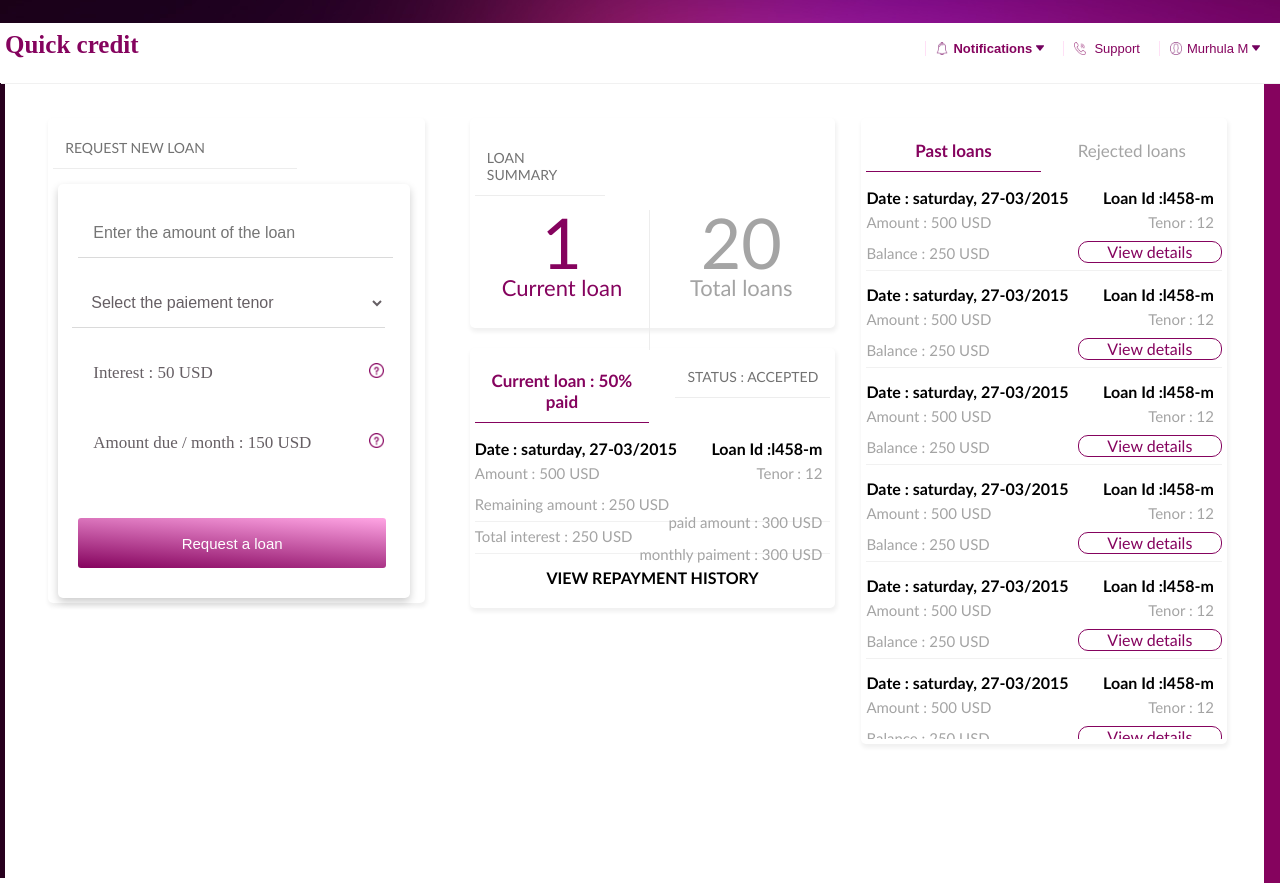
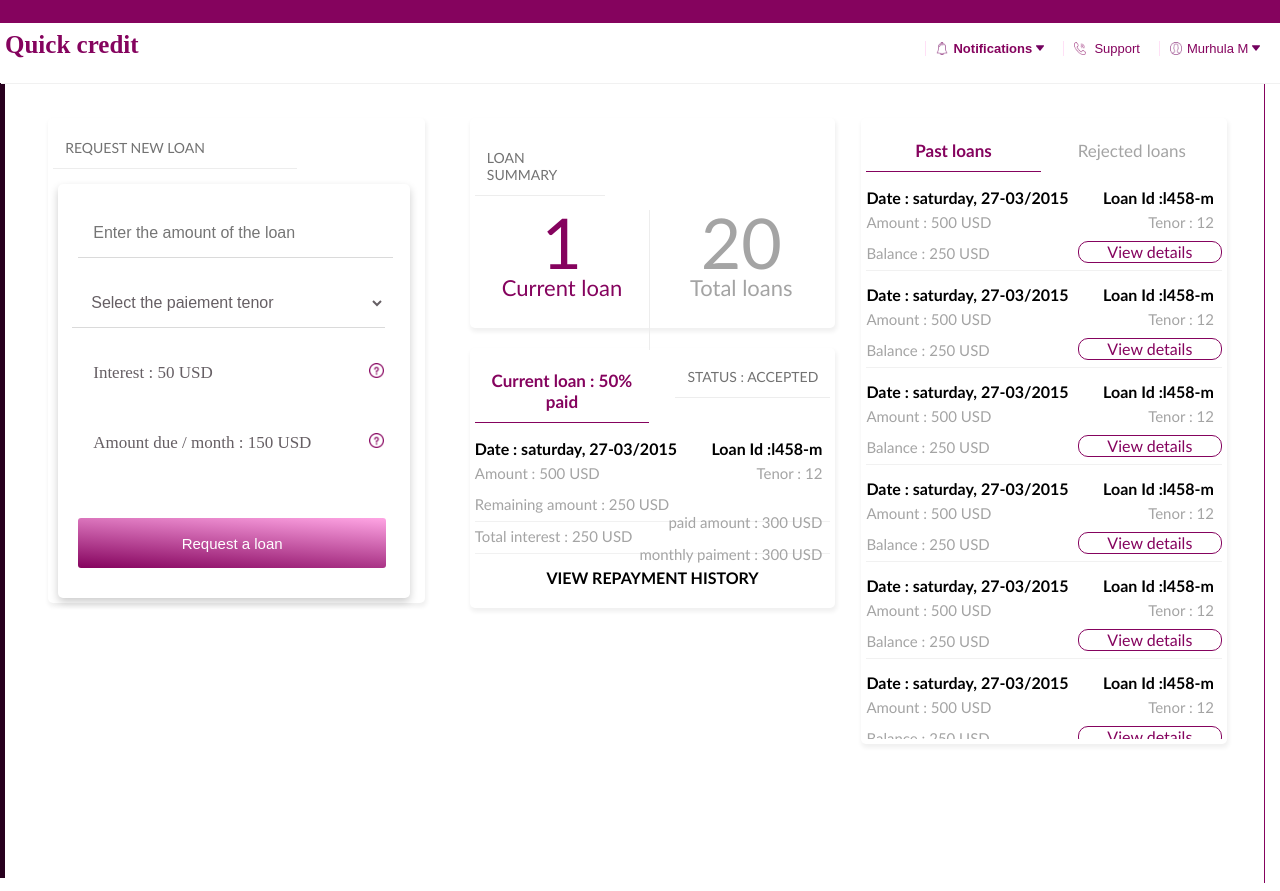
Before and after one commit to lemoissonM/quick-credit-project, a plain HTML site: page UI/dashboard.html in a window 1280 px wide. Drawn offline with Linux system fonts and the light colour scheme.

Commit message:
chore(design a good dashboard) adjust colors [ finishes #165965563]

```diff
--- a/UI/style/style.css
+++ b/UI/style/style.css
@@ -291,8 +291,8 @@ h2{width: 200px;}
 }
 /* dashboard general menu style  */
 .menu{box-shadow: 1px 1px 0px 0px #f1f1f1;margin-top:25px;margin-left:-0px; width:100%;position:fixed;height:60px;background:#ffffff}
-.support-bar{margin-top:-10px;margin-left:-8px; width:100%;position:fixed;height:30px;background-image:url('../images/background/background_image.jpg')}
-.body{ border-right: 16px solid rgba(133,3,94,1);background-color:#ffffff;width:100%;margin-top:0px;margin-left:-8px;padding-top: 80px}
+.support-bar{margin-top:-10px;margin-left:-8px; width:100%;position:fixed;height:30px;background-color: rgba(133,3,94,1)}
+.body{ border-right: 1px solid rgba(133,3,94,1);background-color:#ffffff;width:100%;margin-top:0px;margin-left:-8px;padding-top: 80px}
 .main-menu{float:right;color:white;display: inline-block;margin-right:20px};
 .main-menu li{display: inline-block; list-style-type: none;opacity:0.8;font-family: consolas}
 .menu_item{cursor: pointer;margin: 0px 0px 15px 15px;padding-left: 10px;border-left:1px solid #ffe0f6;font-size:13px;display: inline-block; list-style-type: none;font-family: arial; }
```
